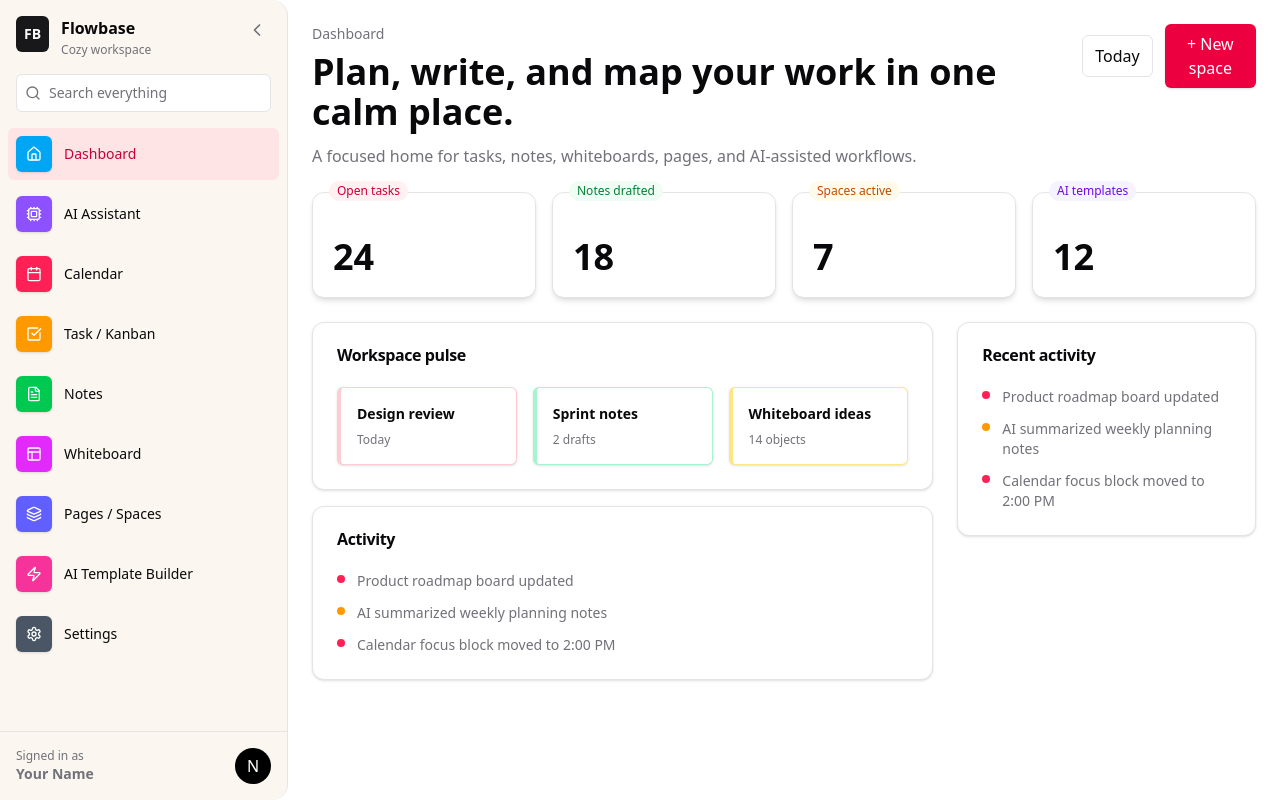
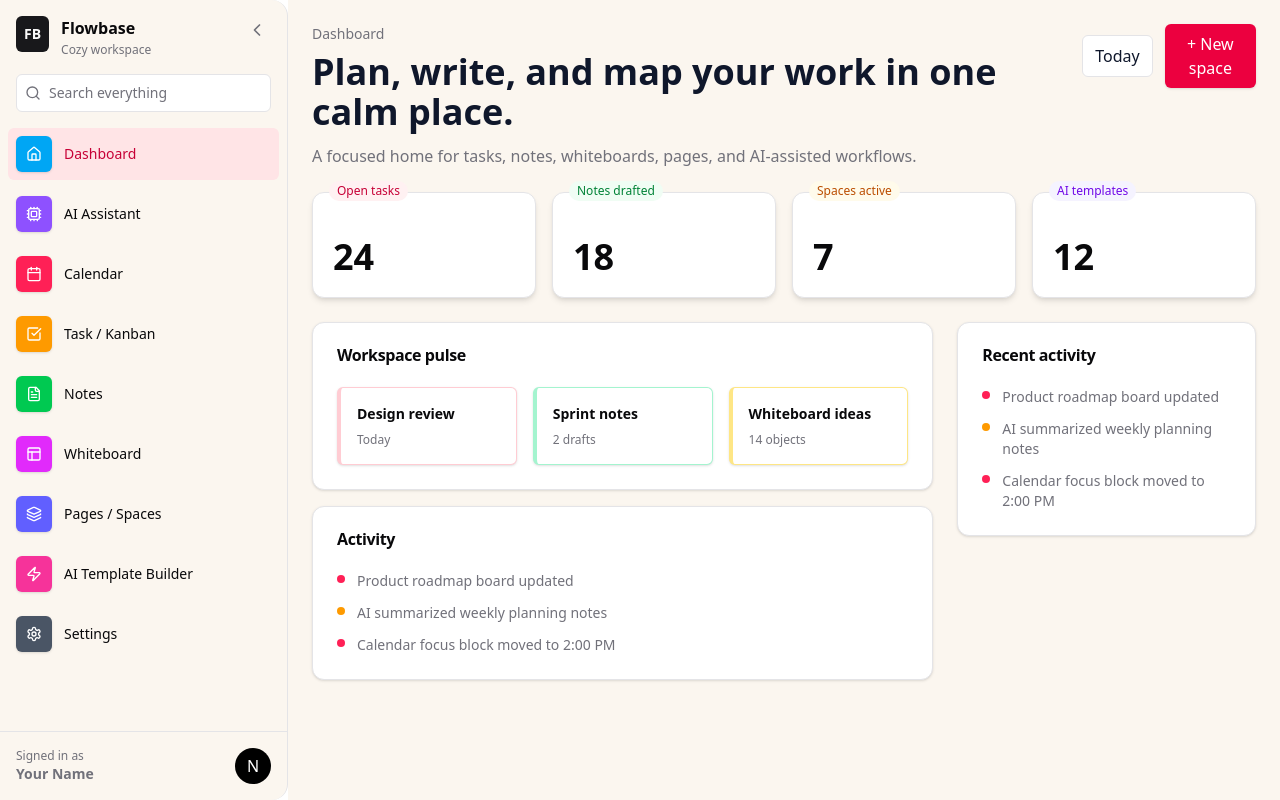
Before and after one commit to benhakim/flowbase-productivity-app, a Next.js app: page /dashboard in a window 1280 px wide. Built offline with nearby package versions, Linux system fonts and the light colour scheme; no server answers.

Commit message:
style(dashboard): set cozy beige background and center content

```diff
--- a/app/dashboard/layout.tsx
+++ b/app/dashboard/layout.tsx
@@ -9,7 +9,9 @@ export default function DashboardLayout({ children }: { children: React.ReactNod
   return (
     <div className="flex h-screen">
       <Sidebar />
-      <main className="flex-1 overflow-auto bg-background p-6">{children}</main>
+      <main className="flex-1 overflow-auto bg-[#fbf6ef] p-6 text-slate-900">
+        <div className="max-w-7xl mx-auto w-full">{children}</div>
+      </main>
     </div>
   );
 }
```
